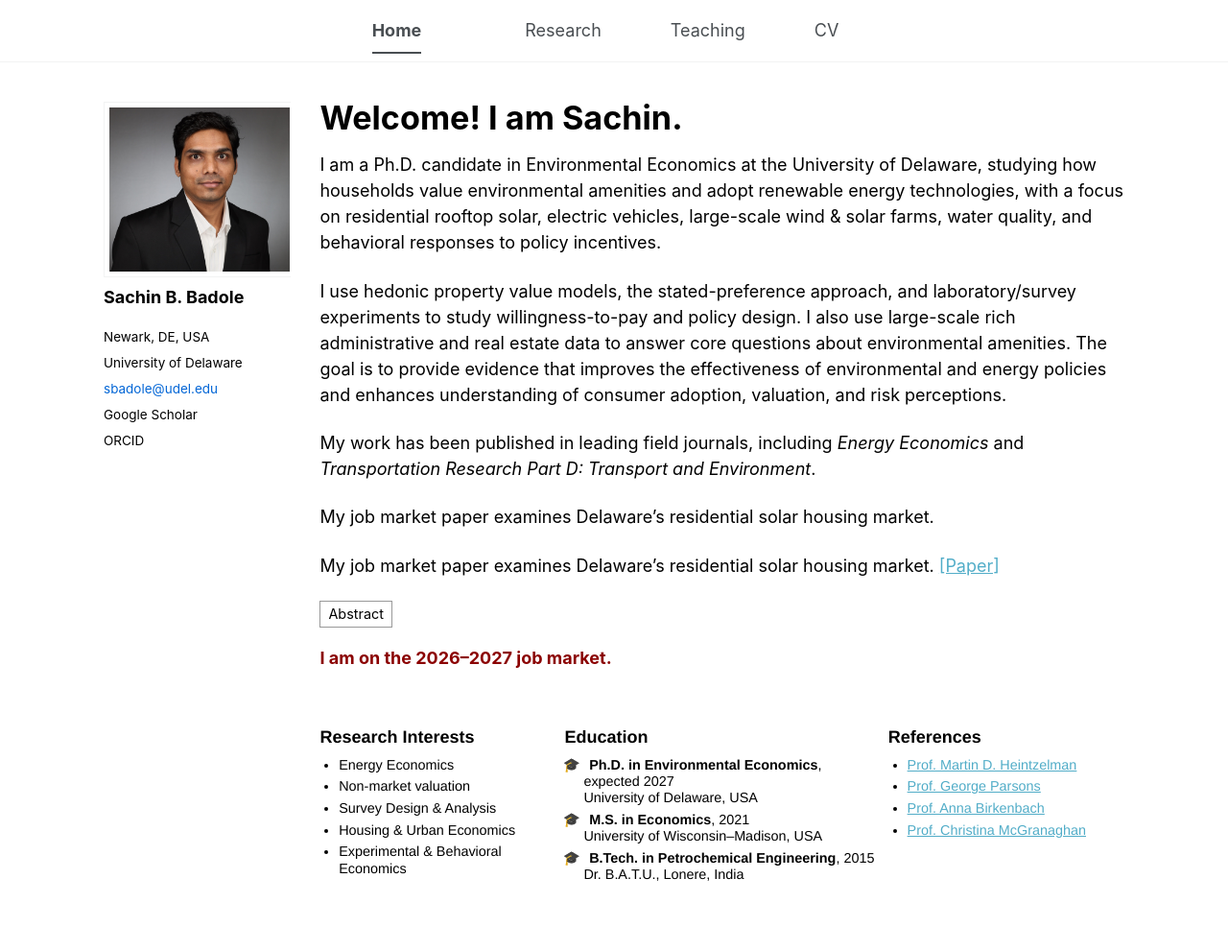
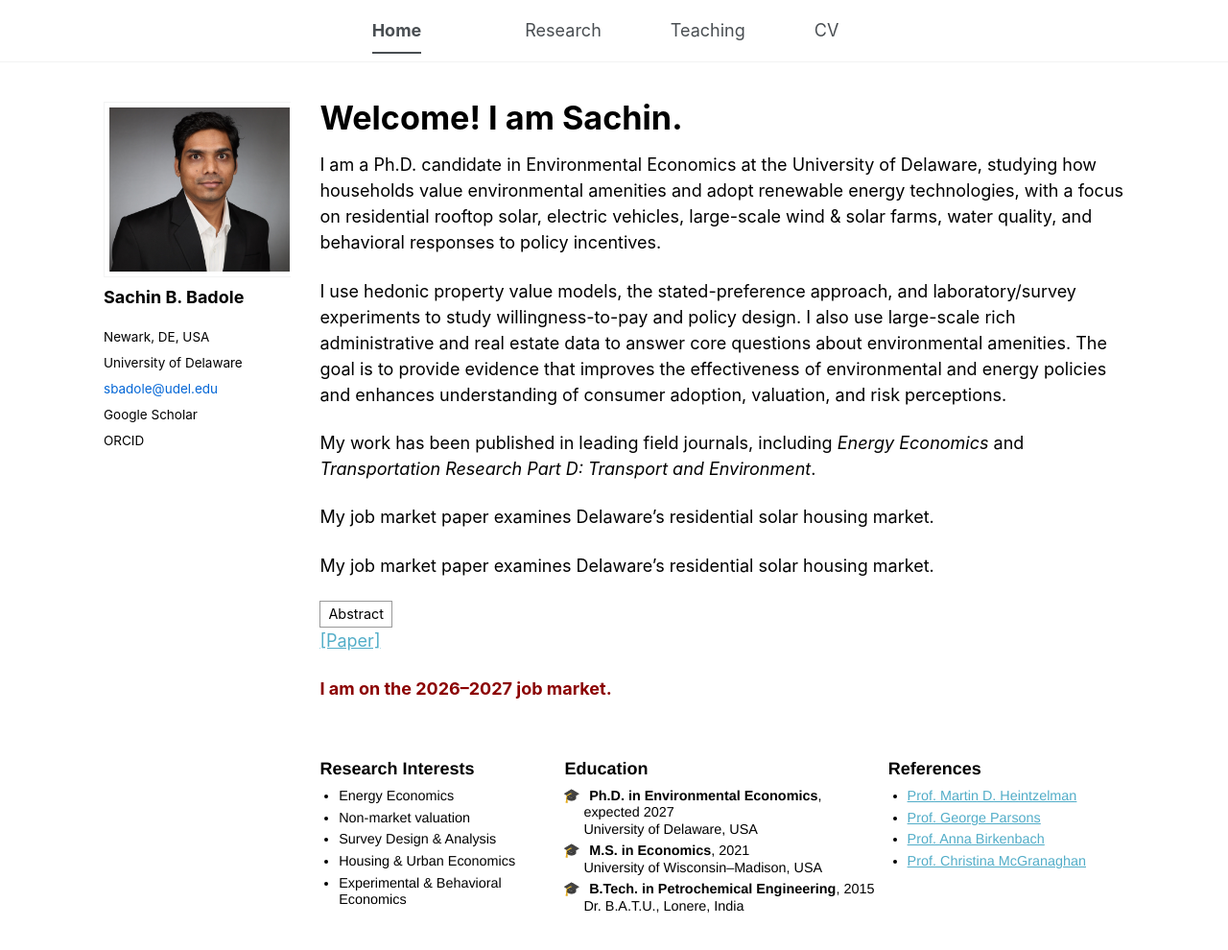
Before and after one commit to sachin-b-badole/sachin-b-badole.github.io, a Jekyll site: the page built from _pages/about.md, in a window 1280 px wide and 1156 px high. Shown: the top 990 px of the window at 96% size. Built offline with Jekyll 4.4.1, drawn with Linux system fonts in a browser that asks for light colours.

Commit message:
Update about.md

```diff
--- a/_pages/about.md
+++ b/_pages/about.md
@@ -19,8 +19,6 @@ My job market paper examines Delaware’s residential solar housing market.
 
 <p>
 My job market paper examines Delaware’s residential solar housing market.
-<a href="/files/JMP.pdf" target="_blank">[Paper]</a>
-</p>
 
 <details class="paper-details">
   <summary>
@@ -39,6 +37,8 @@ My job market paper examines Delaware’s residential solar housing market.
   </div>
 </details>
 
+<a href="/files/JMP.pdf" target="_blank">[Paper]</a>
+</p>
 
 
 <span style="color:darkred; font-weight:bold;">I am on the 2026–2027 job market.</span>
```
